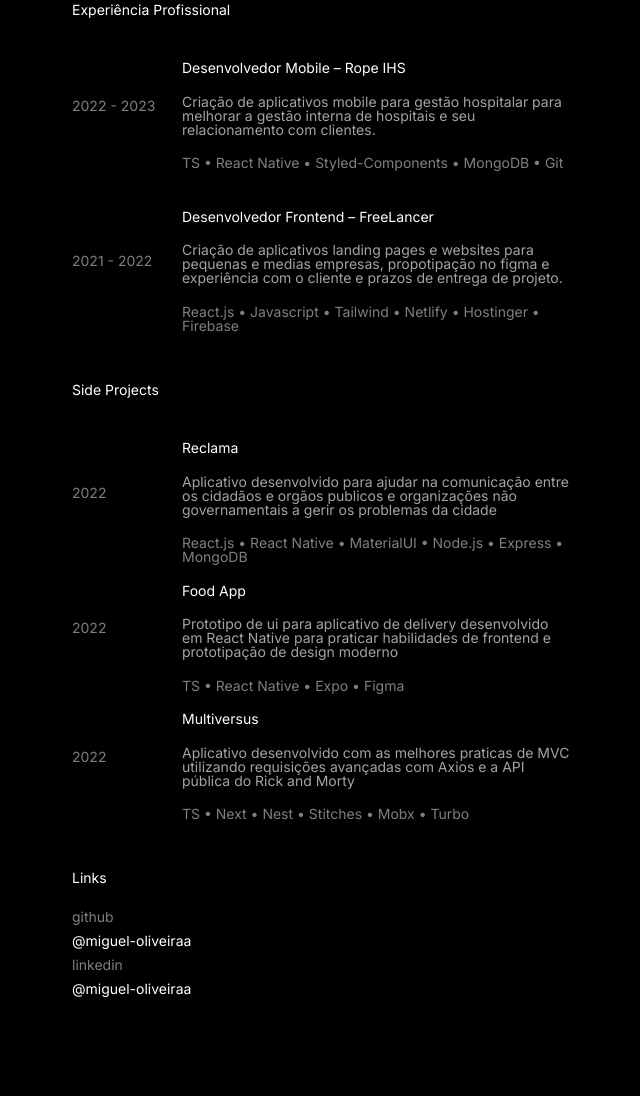
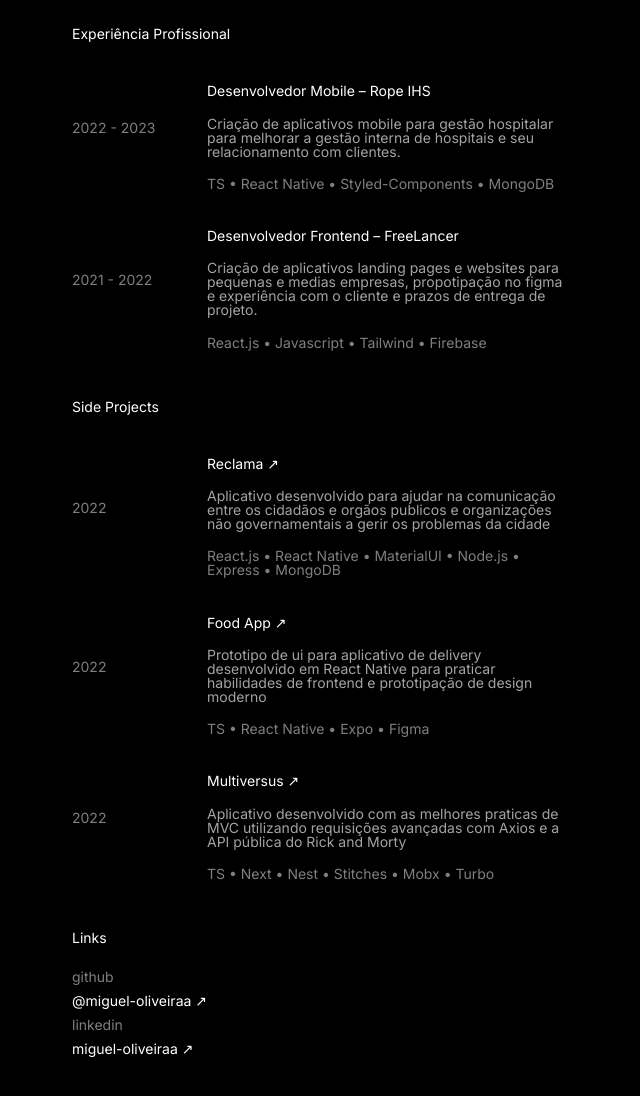
Before and after one commit to Miguel-Oliveiraa/portfolio, a plain HTML site: page index.html in a window 1280 px wide. Shown: the part 356-1452 px from the top of the page, without its empty margins (318-958 px from the left). Drawn offline with Linux system fonts and the light colour scheme.

Commit message:
refactor: organizando calsses e nomes

```diff
--- a/index.html
+++ b/index.html
@@ -6,16 +6,26 @@
     <meta name="viewport" content="width=device-width, initial-scale=1.0" />
     <link rel="stylesheet" href="reset.css" />
     <link rel="stylesheet" href="styles.css" />
+    <link
+      href="https://fonts.googleapis.com/icon?family=Material+Icons"
+      rel="stylesheet"
+    />
+
     <title>Miguel - Frontend Developer</title>
+    <link rel="icon" type="image/x-icon" href="/images/clonexIcon.png">
   </head>
   <body>
     <div class="main">
       <div class="header">
-        <img src="./src/perfil.png" alt="foto-perfil" class="foto-perfil" />
+        <img src="./images/perfil.png" alt="foto-perfil" class="foto-perfil" />
         <div class="textosPrincipais">
-          <h1>Miguel Oliveira</h1>
-          <p>Frontend Developer</p>
-          <h4>miguel-oliveiraa</h4>
+          <h1 class="title">Miguel Oliveira</h1>
+          <p class="subTitle">Frontend Developer</p>
+          <h4 class="">
+            <a href="https://github.com/miguel-oliveiraa" target="_blank"
+              >miguel-oliveiraa</a
+            >
+          </h4>
         </div>
       </div>
       <div class="about-wrapper">
@@ -38,7 +48,7 @@
               Criação de aplicativos mobile para gestão hospitalar para melhorar
               a gestão interna de hospitais e seu relacionamento com clientes.
             </p>
-            <h4>TS • React Native • Styled-Components • MongoDB • Git</h4>
+            <h4>TS • React Native • Styled-Components • MongoDB</h4>
           </div>
         </div>
         <div class="item-experiencia">
@@ -51,7 +61,7 @@
               e prazos de entrega de projeto.
             </p>
             <h4>
-              React.js • Javascript • Tailwind • Netlify • Hostinger • Firebase
+              React.js • Javascript • Tailwind • Firebase
             </h4>
           </div>
         </div>
@@ -61,7 +71,14 @@
         <div class="item-projects">
           <h4 class="tempo-projects">2022</h4>
           <div>
-            <h2>Reclama</h2>
+            <h2>
+              <a
+                href="https://github.com/Miguel-Oliveiraa/reclama"
+                target="_blank"
+              >
+                Reclama &#8599
+              </a>
+            </h2>
             <p>
               Aplicativo desenvolvido para ajudar na comunicação entre os
               cidadãos e orgãos publicos e organizações não governamentais a
@@ -75,7 +92,14 @@
         <div class="item-projects">
           <h4 class="tempo-projects">2022</h4>
           <div>
-            <h2>Food App</h2>
+            <h2>
+              <a
+                href="https://github.com/Miguel-Oliveiraa/react-native-food-app"
+                target="_blank"
+              >
+                Food App &#8599
+              </a>
+            </h2>
             <p>
               Prototipo de ui para aplicativo de delivery desenvolvido em React
               Native para praticar habilidades de frontend e prototipação de
@@ -87,7 +111,14 @@
         <div class="item-projects">
           <h4 class="tempo-projects">2022</h4>
           <div>
-            <h2>Multiversus</h2>
+            <h2>
+              <a
+                href="https://github.com/Miguel-Oliveiraa/multiversus"
+                target="_blank"
+                >
+                Multiversus &#8599
+                </a>
+            </h2>
             <p>
               Aplicativo desenvolvido com as melhores praticas de MVC utilizando
               requisições avançadas com Axios e a API pública do Rick and Morty
@@ -101,11 +132,24 @@
         <ul>
           <li class="item-links">
             <h4>github</h4>
-            <h5>@miguel-oliveiraa</h5>
+            <h5>
+              <a href="https://github.com/miguel-oliveiraa" target="_blank">
+                @miguel-oliveiraa &#8599
+              </a>
+            </h5>
           </li>
           <li class="item-links">
             <h4>linkedin</h4>
-            <h5>@miguel-oliveiraa</h5>
+            <div>
+              <h5>
+                <a
+                  href="https://www.linkedin.com/in/miguel-oliveiraa/"
+                  target="_blank"
+                >
+                  miguel-oliveiraa &#8599
+                </a>
+              </h5>
+            </div>
           </li>
         </ul>
       </div>
--- a/reset.css
+++ b/reset.css
@@ -91,6 +91,10 @@ video {
   font: inherit;
   vertical-align: baseline;
 }
+a {
+  color: inherit;
+  text-decoration: none;
+}
 /* HTML5 display-role reset for older browsers */
 article,
 aside,
--- a/styles.css
+++ b/styles.css
@@ -10,18 +10,17 @@
 
 body {
   background-color: #000;
+  color: #fff;
   display: flex;
   font-family: "Inter", sans-serif;
 }
 
 h1 {
   font-size: var(--fontSizes-xl);
-  color: #fff;
 }
 
 h2 {
   font-size: var(--fontSizes-md);
-  color: #fff;
 }
 
 p {
@@ -36,17 +35,38 @@ h4 {
 
 h5 {
   font-size: var(--fontSizes-md);
-  color: #fff;
+}
+
+h5 {
+  font-size: var(--fontSizes-md);
+  margin: 2% auto;
+}
+
+a:hover {
+  text-decoration: underline;
 }
 
 .main {
   max-width: 500px;
 }
 
+.title {
+  margin: auto;
+}
+
+.subTitle {
+  margin: auto;
+}
+
 .header {
   display: flex;
   align-items: center;
   justify-content: space-between;
+}
+
+.foto-perfil {
+  width: 22%;
+  border-radius: 100px;
 }
 
 .about-wrapper {
@@ -61,36 +81,25 @@ h5 {
   margin: 1.25rem auto;
 }
 
-.item-projects {
-  text-align: top;
-}
-
 .tempo-experiencia,
 .tempo-projects {
-  min-width: 20%;
+  min-width: 25%;
 }
 
 .projects-wrapper {
   margin: 10% auto;
 }
 
+.item-projects {
+  margin: 1.25rem auto;
+}
+
 .links-wrapper {
   margin: 10% auto;
 }
 
-.foto-perfil {
-  width: 22%;
-  border-radius: 100px;
-}
-
 .textosPrincipais {
   width: 75%;
-}
-
-h5 {
-  font-size: var(--fontSizes-md);
-  color: #fff;
-  margin: 2% auto;
 }
 
 @media only screen and (max-width: 768px) {
@@ -108,7 +117,7 @@ h5 {
   }
 
   .item-links {
-    margin-bottom: 15px;
+    margin-bottom: 1rem;
   }
 }
 
```
